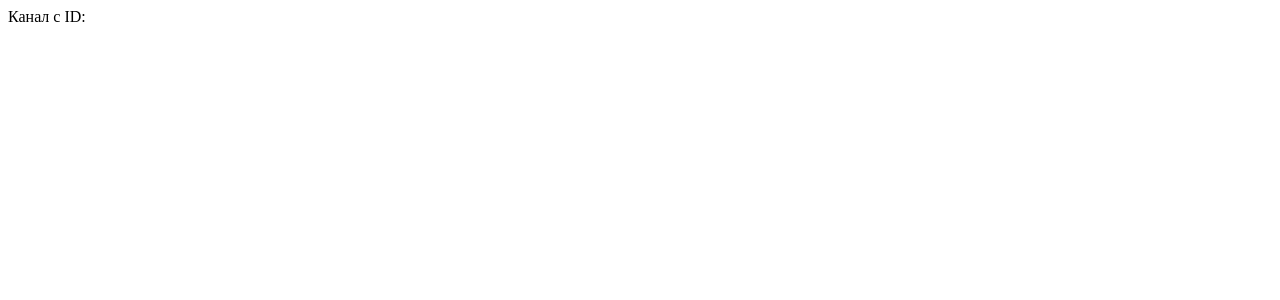
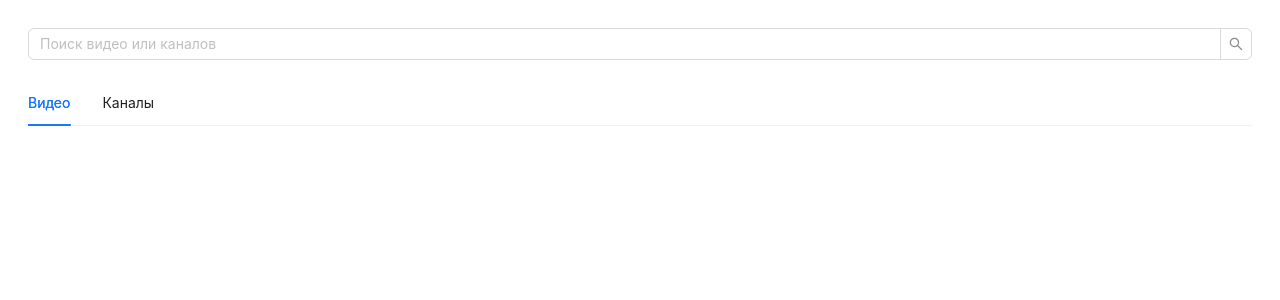
Before and after one commit to MiraslauSharkouski/youtube-clone-react-ts, a React (Vite) app: page /search in a window 1280 px wide. Shown: the top 300 px of the page. Built offline with nearby package versions, Linux system fonts and the light colour scheme.

Commit message:
updated search page

```diff
--- a/src/pages/SearchPage.tsx
+++ b/src/pages/SearchPage.tsx
@@ -1,10 +1,65 @@
-interface ChannelPageProps {
-  params: {
-    id: string;
+import { useState } from "react";
+import { Input, Tabs } from "antd";
+import VideoCard from "../components/VideoCard";
+import { useYouTubeAPI } from "../hooks/useYouTubeAPI";
+import SkeletonLoader from "../components/SkeletonLoader";
+
+const { TabPane } = Tabs;
+
+const SearchPage = () => {
+  const { search } = useYouTubeAPI();
+  const [query, setQuery] = useState("");
+  const [videos, setVideos] = useState<any[]>([]);
+  const [channels, setChannels] = useState<any[]>([]);
+  const [loading, setLoading] = useState(false);
+
+  const handleSearch = async (value: string) => {
+    if (!value) return;
+    setLoading(true);
+    const results = await search(value);
+    setVideos(results.videos);
+    setChannels(results.channels);
+    setLoading(false);
   };
-}
 
-const ChannelPage = ({ params }: ChannelPageProps) => {
-  return <div>Канал с ID: {params.id}</div>;
+  return (
+    <div style={{ padding: 20 }}>
+      <Input.Search
+        placeholder="Поиск видео или каналов"
+        value={query}
+        onChange={(e) => setQuery(e.target.value)}
+        onSearch={handleSearch}
+        style={{ marginBottom: 20, width: "100%" }}
+      />
+      <Tabs defaultActiveKey="1">
+        <TabPane tab="Видео" key="1">
+          {loading ? (
+            <SkeletonLoader />
+          ) : (
+            <div style={{ display: "flex", flexWrap: "wrap" }}>
+              {videos.map((video) => (
+                <VideoCard key={video.id} video={video} />
+              ))}
+            </div>
+          )}
+        </TabPane>
+        <TabPane tab="Каналы" key="2">
+          {loading ? (
+            <SkeletonLoader />
+          ) : (
+            <div style={{ display: "flex", flexWrap: "wrap" }}>
+              {channels.map((channel) => (
+                <div key={channel.id} style={{ margin: 10 }}>
+                  <img src={channel.avatar} alt={channel.name} width="100" />
+                  <div>{channel.name}</div>
+                </div>
+              ))}
+            </div>
+          )}
+        </TabPane>
+      </Tabs>
+    </div>
+  );
 };
-export default ChannelPage;
+
+export default SearchPage;
```
